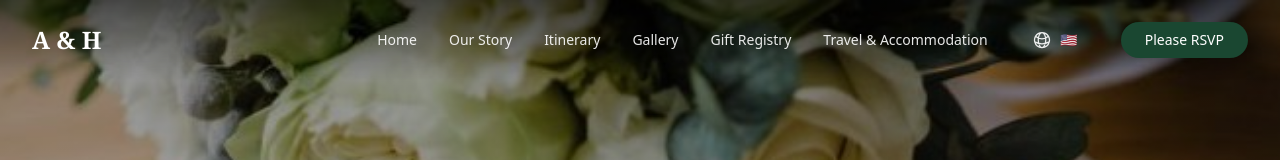
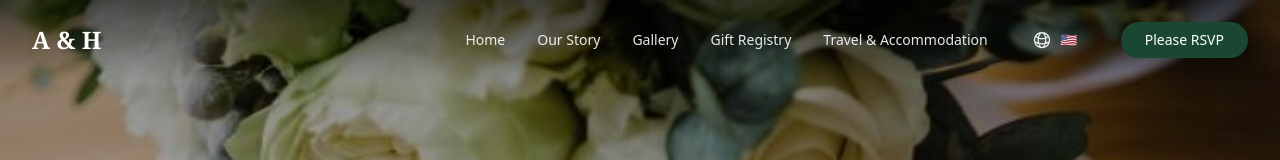
Before and after one commit to arnoldcod/our-day, a React (Vite) app: page / in a window 1280 px wide. Shown: the top 160 px of the page. Built offline with nearby package versions, Linux system fonts and the light colour scheme.

Commit message:
modified the navbar and commented out the itinerary navigation

```diff
--- a/src/App.jsx
+++ b/src/App.jsx
@@ -3,7 +3,7 @@ import HomePage from './components/HomePage';
 import OurStoryPage from './components/OurStoryPage';
 import RegistryPage from './components/RegistryPage';
 import RsvpPage from './components/RsvpPage';
-import ItineraryPage from './components/ItineraryPage';
+// import ItineraryPage from './components/ItineraryPage';
 
 function App() {
   return (
@@ -13,7 +13,7 @@ function App() {
         <Route path="/our-story" element={<OurStoryPage />} />
         <Route path="/registry" element={<RegistryPage />} />
         <Route path="/rsvp" element={<RsvpPage />} />
-        <Route path="/itinerary" element={<ItineraryPage />} />
+        {/* <Route path="/itinerary" element={<ItineraryPage />} /> */}
       </Routes>
     </Router>
   );
--- a/src/components/Navbar.jsx
+++ b/src/components/Navbar.jsx
@@ -25,7 +25,7 @@ const Navbar = () => {
   const navLinks = [
     { name: t("Home"), path: '/', hash: '#hero' },
     { name: t("ourStoryButton"), path: '/our-story' },
-    { name: t("Itinerary"), path: '/itinerary' },
+    // { name: t("Itinerary"), path: '/itinerary' },
     { name: t("Gallery"), path: '/', hash: '#gallery' },
     { name: t('registry.title'), path: '/registry' },
     { name: t("travel.title"), path: '/', hash: '#travel' },
```
